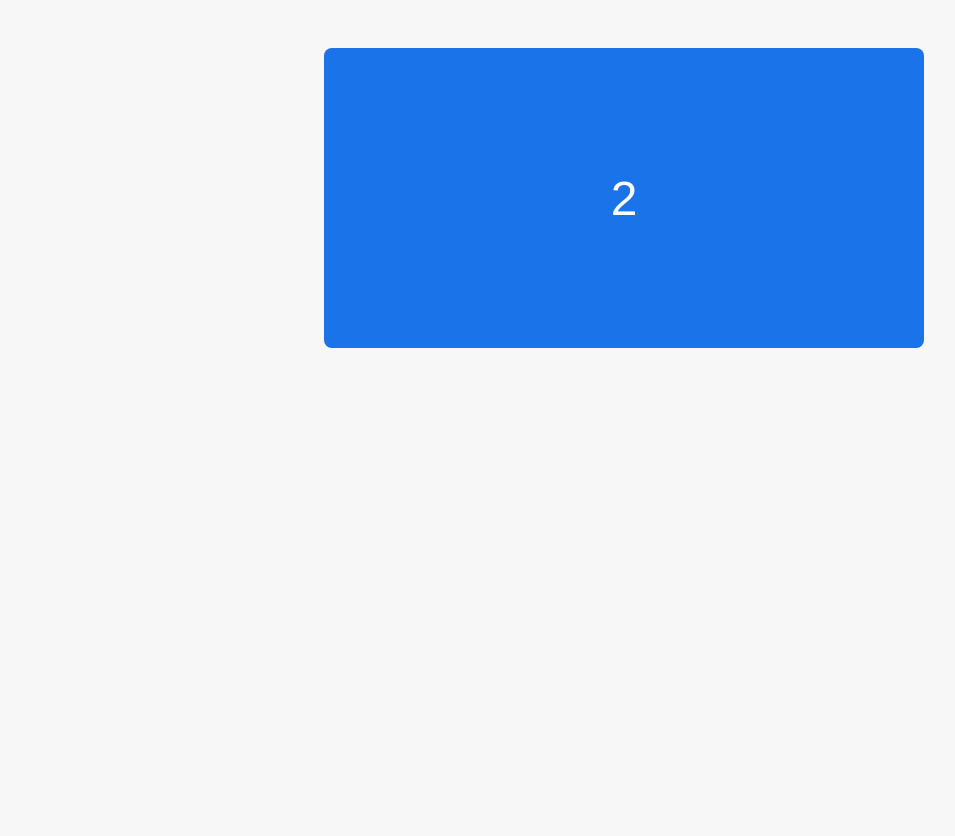
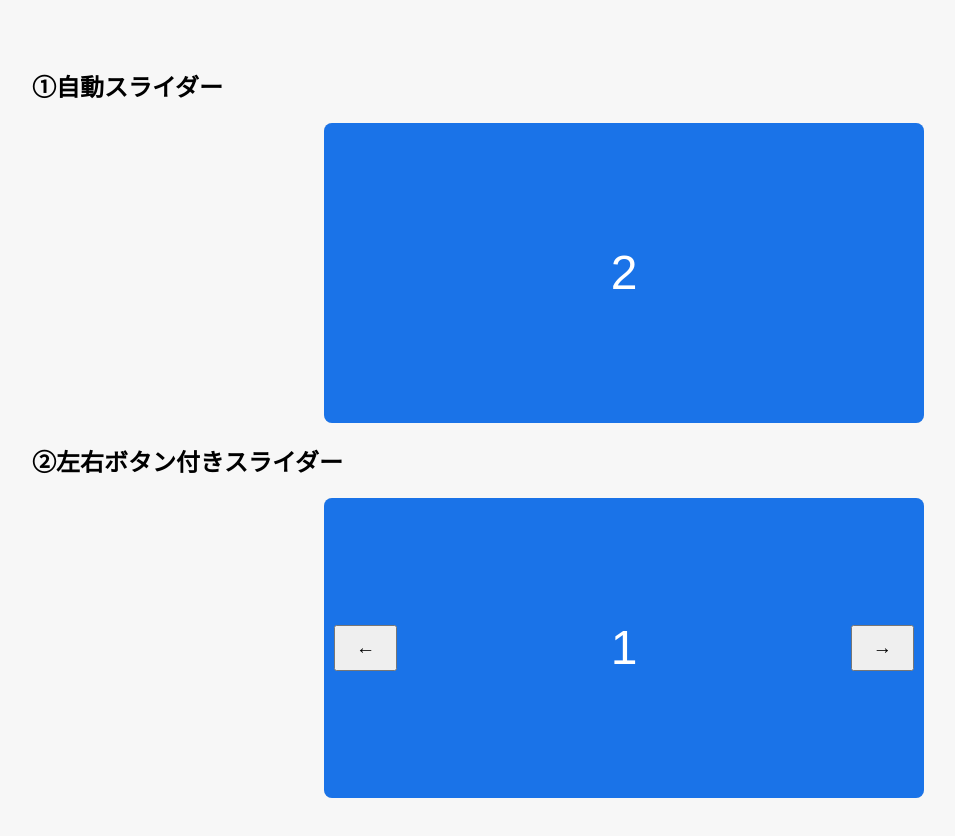
Before and after one commit to takiface/slider-sample, a plain HTML site: page index.html in a window 1280 px wide. Shown: the whole page, without its empty margins (16-971 px from the left). Before the commit the page ends 800 px from the top, so only its background shows below. Drawn offline with Linux system fonts and the light colour scheme.

Commit message:
ボタン付きスライドを追加

```diff
--- a/index.html
+++ b/index.html
@@ -7,12 +7,22 @@
     <link rel="stylesheet" href="style.css">
 </head>
 <body>
+    <h2>①自動スライダー</h2>
     <div class="slider">
         <div class="slide active">1</div>
         <div class="slide">2</div>
         <div class="slide">3</div>
     </div>
 
+    <h2>②左右ボタン付きスライダー</h2>
+    <div class="slider-btn">
+        <div class="slide-btn active">1</div>
+        <div class="slide-btn">2</div>
+        <div class="slide-btn">3</div>
+
+        <button class="prev">←</button><button class="next">→</button>
+    </div>
+
     <script src="script.js"></script>
 </body>
 
--- a/script.js
+++ b/script.js
@@ -1,3 +1,4 @@
+/*①自動スライダー*/
 const slides = document.querySelectorAll('.slide');
 let currentIndex = 0;
 
@@ -18,3 +19,29 @@ function nextSlide(){
 
 //　3秒ごとにスライドを切り替える
 setInterval(nextSlide, 3000);
+
+
+/*②左右ボタン付きスライダー*/
+const sliderBtn =document.querySelectorAll('.slide-btn');
+let indexBtn = 0;
+
+function showSlideBtn(i){
+    sliderBtn.forEach(slide => slide.classList.remove('active'));
+    sliderBtn[i].classList.add('active');
+}
+
+document.querySelector('.prev').addEventListener('click', ()=>{
+    indexBtn--;
+    if(indexBtn < 0){
+        indexBtn = sliderBtn.length - 1;
+    }
+    showSlideBtn(indexBtn);
+});
+
+document.querySelector('.next').addEventListener('click', ()=>{
+    indexBtn++;
+    if(indexBtn >= sliderBtn.length){
+        indexBtn = 0;
+    }
+    showSlideBtn(indexBtn);
+});
--- a/style.css
+++ b/style.css
@@ -4,6 +4,7 @@ body{
     padding: 40px;
 }
 
+/*①自動スライダー*/
 .slider{
     width: 600px;
     height: 300px;
@@ -31,3 +32,44 @@ body{
 .slide.active{
     display: flex;
 }
+
+/*②左右ボタン付きスライダー*/
+.slider-btn{
+    width: 600px;
+    height: 300px;
+    margin: 0 auto;
+    position: relative;
+    overflow: hidden;
+    border-radius: 8px;
+    background: #ddd;
+}
+
+.slide-btn{
+    width: 100%;
+    height: 100%;
+    position: absolute;
+    top: 0;
+    left: 0;
+    display: none;
+    justify-content: center;
+    align-items: center;
+    font-size: 3rem;
+    background: #1a73e8;
+    color: #fff;
+}
+
+.slide-btn.active{
+    display: flex;
+}
+
+.prev, .next{
+    position: absolute;
+    top: 50%;
+    transform: translateY(-50%);
+    padding: 10px 20px;
+    font-size: 1.2rem;
+    cursor: pointer;
+}
+
+.prev{left: 10px;}
+.next{right: 10px;}
```
